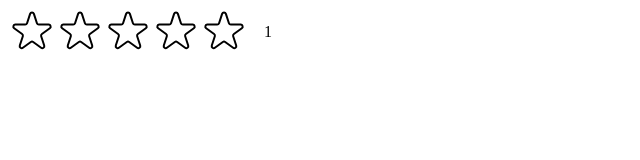
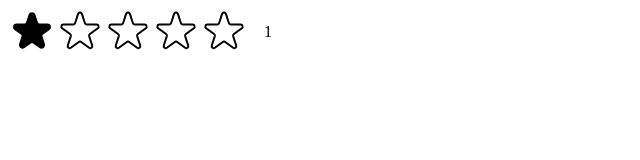
Before and after one commit to ermiasdesalegn/usepopcorn, a React (Create React App) app: page / in a window 1280 px wide. Shown: the top 160 px of the page, without its empty margins (0-640 px from the left). Built offline with nearby package versions, Linux system fonts and the light colour scheme.

Commit message:
the conditional star render works now

```diff
--- a/src/StarRating.jsx
+++ b/src/StarRating.jsx
@@ -30,7 +30,11 @@
     <div style={ContainerStyle}>
       <div style={starContainerStyle}>
         {Array.from({ length: maxRating }, (_, i) => (
-          <Star key={i} onRating={() => handleRating(i + 1)} />
+          <Star
+            key={i}
+            onRating={() => handleRating(i + 1)}
+            full={rating >= i + 1}
+          />
         ))}
       </div>
       <p style={textStyle}>{rating || ""}</p>
```
